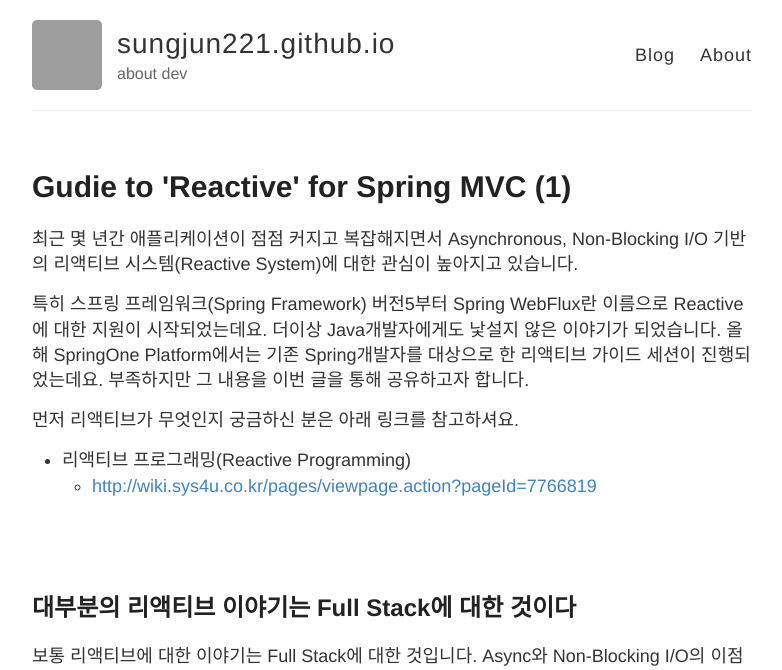
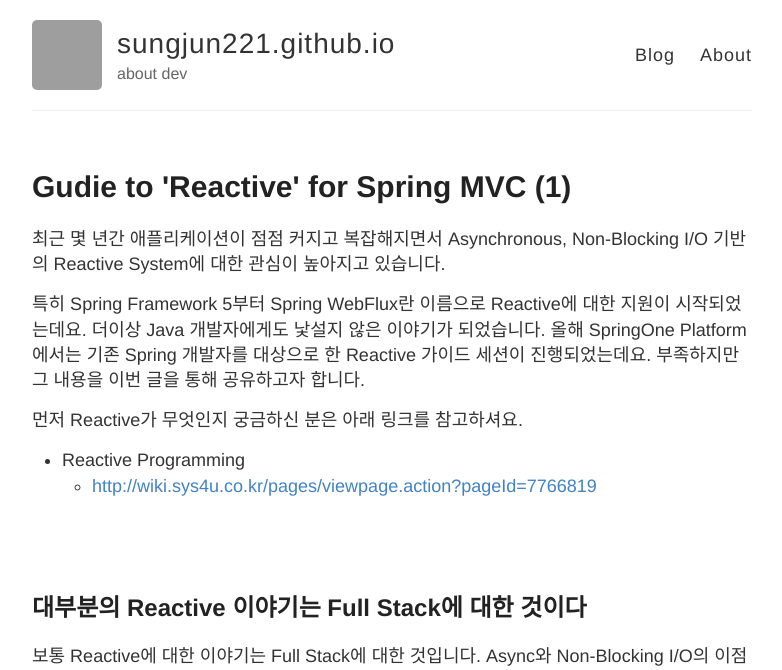
Before and after one commit to sungjun221/sungjun221.github.io, a Jekyll site: the page built from _posts/2018-11-12-Guide-to-Reactive-for-Spring-MVC.markdown, in a window 1280 px wide and 1400 px high, cut to the strip 0-670 px from the top of the window. Shown: the whole strip, without its empty margins (248-1030 px from the left). Built offline with Jekyll 4.4.1, drawn with Linux system fonts in a browser that asks for light colours; some of the changed text lies outside the part shown; grey boxes are pictures that could not be loaded.

Commit message:
Changed Post Contents

```diff
--- a/_posts/2018-11-12-Guide-to-Reactive-for-Spring-MVC.markdown
+++ b/_posts/2018-11-12-Guide-to-Reactive-for-Spring-MVC.markdown
@@ -5,37 +5,37 @@ date:   2018-11-11 20:00:00 +0900
 categories: reactive spring java springmvc 리액티브 스프링 자바
 ---
 
-최근 몇 년간 애플리케이션이 점점 커지고 복잡해지면서 Asynchronous, Non-Blocking I/O 기반의 리액티브 시스템(Reactive System)에 대한 관심이 높아지고 있습니다.
+최근 몇 년간 애플리케이션이 점점 커지고 복잡해지면서 Asynchronous, Non-Blocking I/O 기반의 Reactive System에 대한 관심이 높아지고 있습니다.
 
-특히 스프링 프레임워크(Spring Framework) 버전5부터 Spring WebFlux란 이름으로 Reactive에 대한 지원이 시작되었는데요. 더이상 Java개발자에게도 낯설지 않은 이야기가 되었습니다. 올해 SpringOne Platform에서는 기존 Spring개발자를 대상으로 한 리액티브 가이드 세션이 진행되었는데요. 부족하지만 그 내용을 이번 글을 통해 공유하고자 합니다.
+특히 Spring Framework 5부터 Spring WebFlux란 이름으로 Reactive에 대한 지원이 시작되었는데요. 더이상 Java 개발자에게도 낯설지 않은 이야기가 되었습니다. 올해 SpringOne Platform에서는 기존 Spring 개발자를 대상으로 한 Reactive 가이드 세션이 진행되었는데요. 부족하지만 그 내용을 이번 글을 통해 공유하고자 합니다.
 
-먼저 리액티브가 무엇인지 궁금하신 분은 아래 링크를 참고하셔요.
-* 리액티브 프로그래밍(Reactive Programming)
+먼저 Reactive가 무엇인지 궁금하신 분은 아래 링크를 참고하셔요.
+* Reactive Programming
     - [http://wiki.sys4u.co.kr/pages/viewpage.action?pageId=7766819](http://wiki.sys4u.co.kr/pages/viewpage.action?pageId=7766819)
 
 <br><br>
 
-대부분의 리액티브 이야기는 Full Stack에 대한 것이다
+대부분의 Reactive 이야기는 Full Stack에 대한 것이다
 -
 
-보통 리액티브에 대한 이야기는 Full Stack에 대한 것입니다. Async와 Non-Blocking I/O의 이점을 최대한 누리는 방법이죠. 그럼 먼저 Full Stack의 리액티브를 살펴볼까요?
+보통 Reactive에 대한 이야기는 Full Stack에 대한 것입니다. Async와 Non-Blocking I/O의 이점을 최대한 누리는 방법이죠. 그럼 먼저 Full Stack의 Reactive를 살펴볼까요?
 
 ![Spring WebFlux](https://user-images.githubusercontent.com/4060030/48329064-53c38d00-e68a-11e8-823f-56bce05a06c5.PNG "Spring WebFlux")
-우리는 Spring WebFlux를 이용하여 완전하게 Async, Non-Blocking I/O에 기반한 환경을 구성할 수 있습니다. 더 적은 스레드로 요청과 응답을 처리할 수 있구요. 때때로 더 많은 스레드 스위칭이 발생하여 속도가 저하될 수 있으나 궁극적으로 리액티브가 가지고 있는 동시성(Cuncurrency) 모델의 장점이 더 효과적이고, 확장가능하고, 탄성력이 있습니다. 기존에 서블릿 컨테이너가 하나의 스레드에 특정한 요청(Request)을 할당하여 동작하고, Blocking I/O에 기반하여 움직이던 것과는 다른 방식이죠.
+우리는 Spring WebFlux를 이용하여 완전하게 Async, Non-Blocking I/O에 기반한 환경을 구성할 수 있습니다. 더 적은 스레드로 요청(Request)과 응답(Response)을 처리할 수 있구요. 때때로 더 많은 스레드 스위칭이 발생하여 속도가 저하될 수 있으나 궁극적으로 Reactive가 가지고 있는 동시성(Cuncurrency)모델의 장점이 더 효과적이고, 확장가능하고, 탄력성(Resilient)이 있습니다. 기존에 서블릿 컨테이너가 하나의 스레드에 특정한 요청을 할당하여 동작하고, Blocking I/O에 기반하여 움직이던 것과는 다른 방식이죠.
 
-하지만 장점이 많다고 모두에게 이런 구성이 반드시 필요한 것은 아닙니다. 또한 기존 어플리케이션을 Full Stack 리액티브 환경으로 전환하는 것은 현실적으로 쉽지 않습니다.
+하지만 장점이 많다고 모두에게 이런 구성이 반드시 필요한 것은 아닙니다. 또한 기존 애플리케이션을 Full Stack Reactive 환경으로 전환하는 것은 현실적으로 쉽지 않습니다.
 
 <br><br>
 
-어떻게 기존 어플리케이션에 리액티브의 가치를 더할까?
+어떻게 기존 애플리케이션에 Reactive의 가치를 더할까?
 -
 
-그렇다면 어떻게 리스크를 최소화하면서 기존 어플리케이션에 리액티브의 장점을 더할 수 있을까요?
+그렇다면 어떻게 리스크를 최소화하면서 기존 애플리케이션에 Reactive의 장점을 더할 수 있을까요?
 
 ![Spring MVC](https://user-images.githubusercontent.com/4060030/48329150-af8e1600-e68a-11e8-879a-33cdf69edb35.PNG "Spring MVC")
-우리가 그동안 사용해왔던 Spring MVC는 blocking I/O 기반에 Synchronous한 서블릿 컨테이너를 기반으로 구성되어 있습니다. 최근에 Servlet API는 일부 Non-Blocking I/O에 대한 옵션을 가지고 있지만, 이것은 기존 프레임워크 에코시스템(Spring MVC, Thymeleaf 등)에 추가하기에는 만족스럽지 않구요.
+우리가 그동안 사용해왔던 Spring MVC는 Blocking I/O 기반에 Synchronous한 서블릿 컨테이너를 기반으로 구성되어 있습니다. 최근에 Servlet API는 일부 Non-Blocking I/O에 대한 옵션을 가지고 있지만, 이것은 기존 프레임워크 에코시스템(Spring MVC, Thymeleaf 등)에 추가하기에는 만족스럽지 않구요.
 
-그러나 Servlet 3.1과 Spring 3.2 기반이라면 Spring MVC에서도 비동기 요청 프로세싱(Asynchronous Request Processing)을 이용할 수 있습니다. 이를 통해 Request 하나당 서블릿 컨테이너 스레드가 할당되는 것과 같은 결합을 분리할 수 있습니다. Spring MVC에서도 DeferredResult나 Collable을 이용할 수 있고 이벤트를 기다리는 동안 다른 무언가를 할 수 있습니다.
+그러나 Servlet 3.1과 Spring 3.2 기반이라면 Spring MVC에서도 비동기 요청 프로세싱(Asynchronous Request Processing)을 이용할 수 있습니다. 이를 통해 요청 하나당 서블릿 컨테이너 스레드가 할당되는 것과 같은 결합을 분리할 수 있습니다. Spring MVC에서도 DeferredResult나 Collable을 이용할 수 있고 이벤트를 기다리는 동안 다른 무언가를 할 수 있습니다.
 
 * Guide to DeferredResult in Spring
     - [https://www.baeldung.com/spring-deferred-result](https://www.baeldung.com/spring-deferred-result)
@@ -63,11 +63,11 @@ RestTemplate은 Synchronous하며 Blocking API로 구성되어 있습니다. 그
 
 새로운 구성요소를 가진 Java8이 발표되었습니다. Java5의 어노테이션처럼 람다와 스트림 등을 이용해 함수형 프로그래밍을 적극적으로 지원하게 되었습니다. 이것은 10년전과 분명 다른 맥락입니다.
 
-무어의 법칙은 더 이상 유효하지 않게 되었습니다. 하드웨어의 지속적이고 빠른 성장은 언젠가부터 멈추었습니다. 더 이상 우리는 하드웨어의 발전에 기댄 성능 향상을 기대할 수 없게 되었습니다. 더욱이 같은 기간동안 어플리케이션은 더욱 거대해지고 복잡해졌습니다. 그리고 네트워크의 동작은 전혀 동기적이지 않습니다. 비동기적으로 움직이는 네트워크 속에서 동기화된 동작은 더 많은 자원과 시간을 소모합니다.
+무어의 법칙은 더 이상 유효하지 않게 되었습니다. 하드웨어의 지속적이고 빠른 성장은 언젠가부터 멈추었습니다. 더 이상 우리는 하드웨어의 발전에 기댄 성능 향상을 기대할 수 없게 되었습니다. 더욱이 같은 기간동안 애플리케이션은 더욱 거대해지고 복잡해졌습니다. 그리고 네트워크의 동작은 전혀 동기적(Synchronous)이지 않습니다. 비동기적(Asynchronous)으로 움직이는 네트워크 속에서 동기화된 동작은 더 많은 자원과 시간을 소모합니다.
 
 <br>
 
 ### WebClient
-그래서 Spring개발진들은 5.0 버전에서 WebClient를 선보였습니다. JAVA8 이상에서 이용할 수 있으며, 함수형 스타일의 API를 지원합니다. 비동기적이고 Non-blocking 합니다. RestTemplate과는 정반대의 접근방향을 가지고 있습니다. 리액티브하고 선언적입니다. Streaming을 활용합니다.
+그래서 Spring개발진들은 5.0 버전에서 WebClient를 선보였습니다. Java8 이상에서 이용할 수 있으며, 함수형 스타일의 API를 지원합니다. Async, Non-Blocking I/O 기반입니다. RestTemplate과는 정반대의 접근방향을 가지고 있습니다. Reactive하고 선언적(Declaritive)입니다. Streaming을 활용합니다.
 
 그렇다면 다음 글에서 Demo를 통해 기존 RestTemplate과 WebClient간의 차이점을 살펴보겠습니다.
```
Also changed, not shown: other parts of _posts/2018-11-12-Guide-to-Reactive-for-Spring-MVC.markdown (+1 -1 lines).
